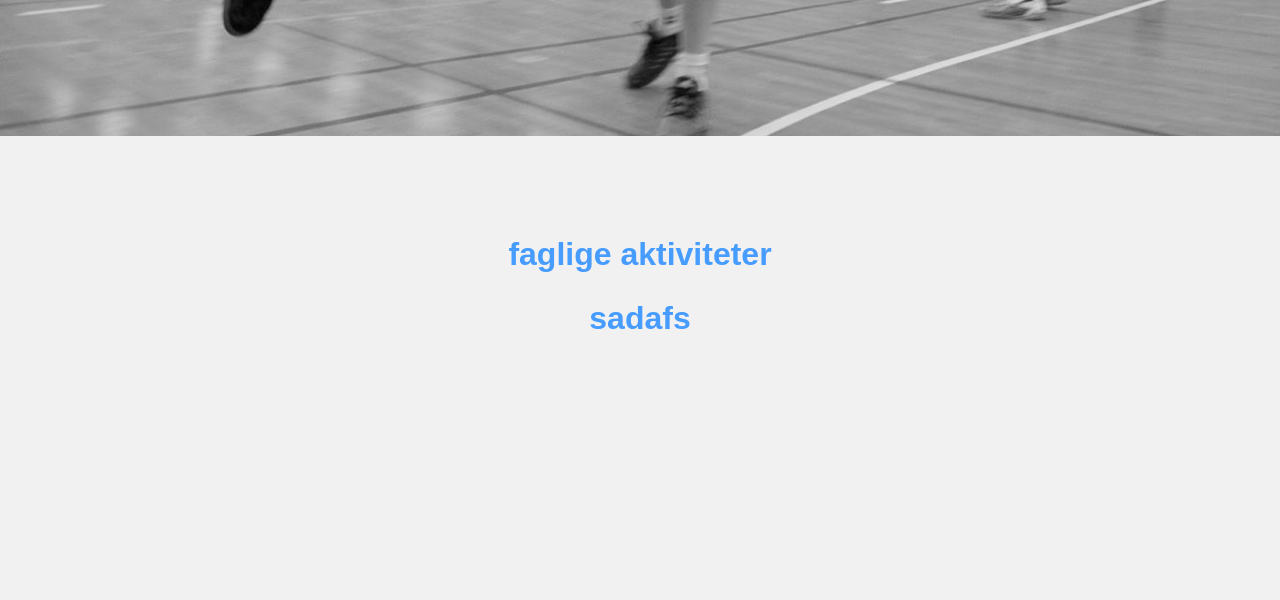
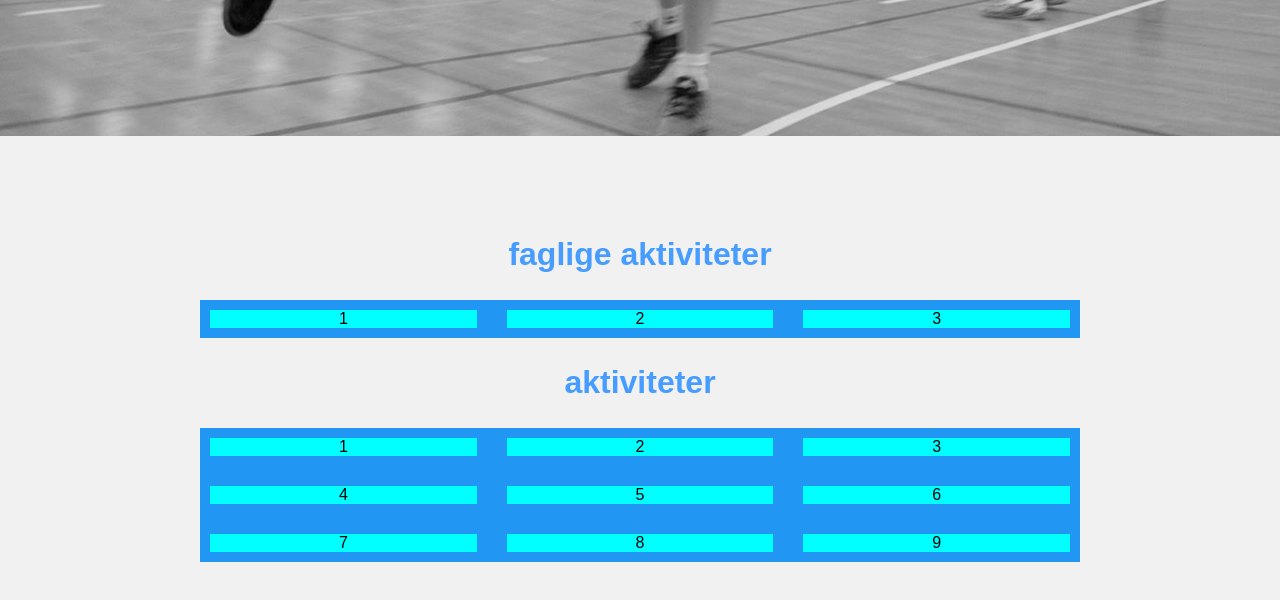
Before and after one commit to Thusitharan/Sportspark---EKSAMEN-2-sem, a plain HTML site: page aktiv.html in a window 1280 px wide. Shown: the part 964-1564 px from the top of the page. Drawn offline with Linux system fonts and the light colour scheme.

Commit message:
added some grid area in aktiv.html

```diff
--- a/aktiv.html
+++ b/aktiv.html
@@ -35,9 +35,27 @@
     <div>
         <h2>faglige aktiviteter</h2>
     </div>
-    <div class="gridcontainer">
-        <h2>sadafs</h2>
+    <div class="gridcontainer1">
+        <div>1</div>
+        <div>2</div>
+        <div>3</div>
     </div>
+    <div>
+        <h2> aktiviteter</h2>
+    </div>
+
+    <div class="gridcontainer1">
+            <div>1</div>
+            <div>2</div>
+            <div>3</div>
+            <div>4</div>
+            <div>5</div>
+            <div>6</div>
+            <div>7</div>
+            <div>8</div>
+            <div>9</div>
+        </div>
+
 
 </section>
 
--- a/style.css
+++ b/style.css
@@ -185,3 +185,22 @@ h2{
   justify-content: center;
 
 }
+
+
+.gridcontainer1{
+  display: grid;
+  grid-template-columns: auto auto auto;
+  grid-gap: 10px;
+  background-color: #2196F3;
+  padding: 10px;
+  margin-left:200px;
+  margin-right:200px;
+  grid-gap: 30px;
+  text-align: center;
+}
+
+
+.gridcontainer1 div{
+  background-color: aqua;
+
+}
```
